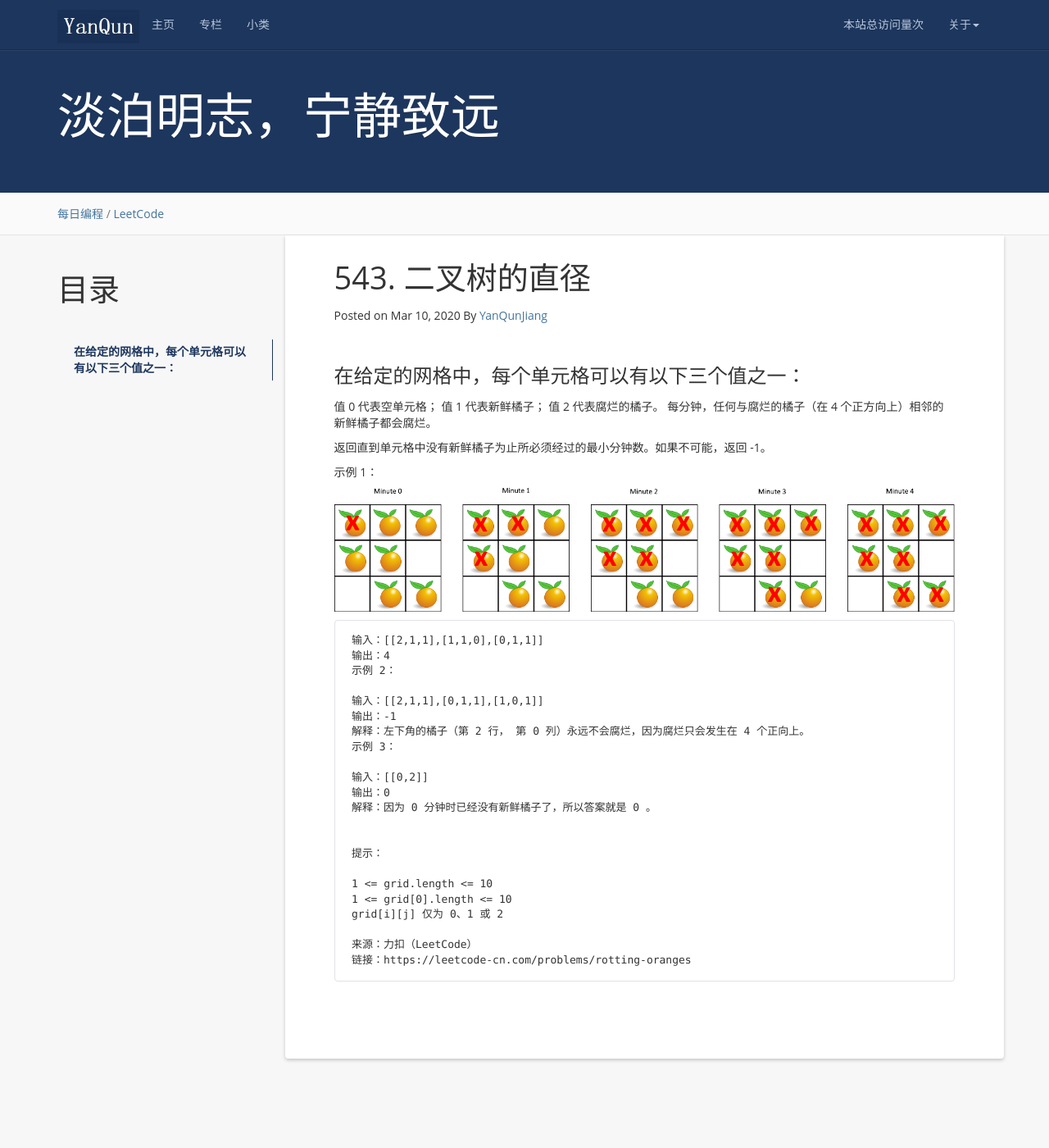
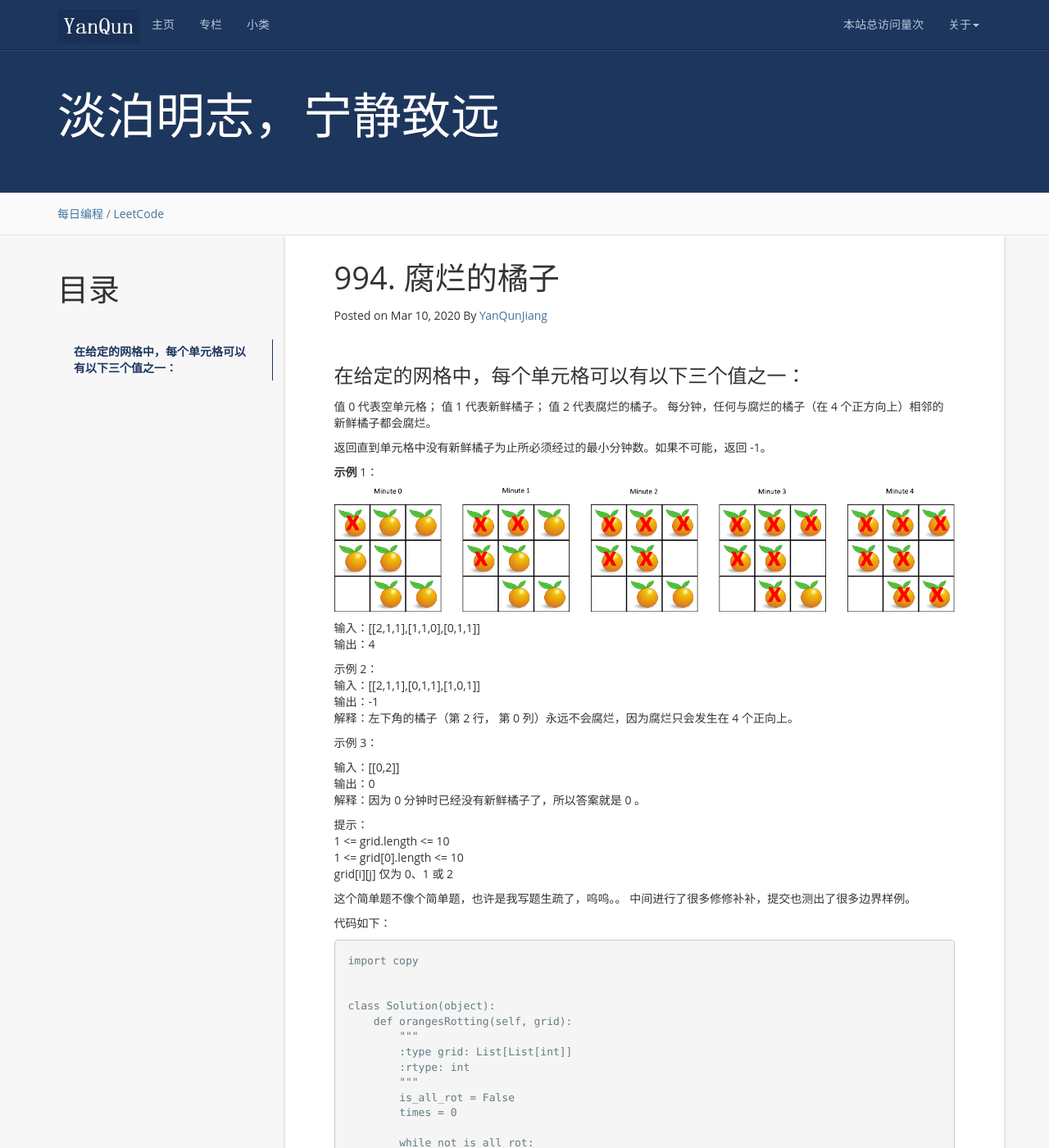
Before and after one commit to Elvira521feng/YanQunJiang.github.io, a Jekyll site: the page built from _posts/2020-03-10-LeetCode-994.md, in a window 1280 px wide and 1400 px high. Shown: the whole window at 82% size. Built offline with Jekyll 4.4.1, drawn with Linux system fonts in a browser that asks for light colours; nearby versions of some CDN libraries; a script that is not in the unit is left out; comment, search, counter and statistics services are not loaded; some of the changed text lies outside the part shown.

Commit message:
2020-03-11更新2

````diff
--- a/_posts/2020-03-10-LeetCode-994.md
+++ b/_posts/2020-03-10-LeetCode-994.md
@@ -1,6 +1,6 @@
 ---
 layout: post
-title:  543. 二叉树的直径
+title:  994. 腐烂的橘子
 date:   2020-03-10 21:00:00 +0800
 categories: 每日编程
 tag: LeetCode
@@ -19,30 +19,90 @@ tag: LeetCode
 
 返回直到单元格中没有新鲜橘子为止所必须经过的最小分钟数。如果不可能，返回 -1。
 
-示例 1：
+**示例** 1：
 ![oranges](https://elvira521feng.github.io/YanQunJiang.github.io/styles/images/leetcode/oranges.png)
 
-```
 输入：[[2,1,1],[1,1,0],[0,1,1]]
 输出：4
+
 示例 2：
-
 输入：[[2,1,1],[0,1,1],[1,0,1]]
 输出：-1
 解释：左下角的橘子（第 2 行， 第 0 列）永远不会腐烂，因为腐烂只会发生在 4 个正向上。
+
 示例 3：
 
 输入：[[0,2]]
 输出：0
 解释：因为 0 分钟时已经没有新鲜橘子了，所以答案就是 0 。
 
-
 提示：
-
 1 <= grid.length <= 10
 1 <= grid[0].length <= 10
 grid[i][j] 仅为 0、1 或 2
 
-来源：力扣（LeetCode）
-链接：https://leetcode-cn.com/problems/rotting-oranges
+这个简单题不像个简单题，也许是我写题生疏了，呜呜。。
+中间进行了很多修修补补，提交也测出了很多边界样例。
+
+代码如下：
+
+```angular2html
+import copy
+
+
+class Solution(object):
+    def orangesRotting(self, grid):
+        """
+        :type grid: List[List[int]]
+        :rtype: int
+        """
+        is_all_rot = False
+        times = 0
+
+        while not is_all_rot:
+            grid_back = copy.deepcopy(grid)
+            is_all_rot = True
+            is_have_root = False
+            temp_flag = [[1 for i in range(len(grid[0]))] for j in range(len(grid))]
+            for i in range(len(grid)):
+                for j in range(len(grid[0])):
+                    if grid[i][j] == 2:
+                        is_have_root = True
+                    if grid[i][j] == 1:
+                        is_all_rot = False
+                        if (i - 1 > -1 and grid[i-1][j] == 2 and temp_flag[i-1][j]) or (j - 1 > -1 and grid[i][j-1] == 2 and temp_flag[i][j-1]) or \
+                                (i + 1 < len(grid) and grid[i+1][j] == 2 and temp_flag[i+1][j]) or (j + 1 < len(grid[0]) and grid[i][j+1] == 2 and temp_flag[i][j+1]):
+                            grid[i][j] = 2
+                            temp_flag[i][j] = 0
+                        if (i - 1 < 0 or grid[i-1][j] == 0) and (j - 1 < 0 or grid[i][j-1] == 0) and (i + 1 > len(grid) - 1 or grid[i+1][j] == 0) and (j + 1 > len(grid[0]) - 1 or grid[i][j+1] == 0):
+                            return -1
+
+            if not is_have_root:
+                if times == 0 and not is_all_rot:
+                    return -1
+                break
+
+            if grid_back == grid:
+                if is_have_root and not is_all_rot:
+                    return -1
+
+            if not is_all_rot:
+                times += 1
+
+        return times
 ```
+
+边界测试样例：
+```angular2html
+grid = [[2, 1, 1], [1, 1, 0], [0, 1, 1]]
+grid = [[0,2]]
+grid = [[2,1,1],[0,1,1],[1,0,1]]
+grid = [[1],[2],[1],[2]]
+grid = [[1], [1], [1], [1]]
+grid = [[0]]
+grid = [[2],[2],[1],[0],[1],[1]]
+
+```
+
+今天先这样吧，思路后面再补。
+思路可参考官方思路https://leetcode-cn.com/problems/rotting-oranges/solution/
````
